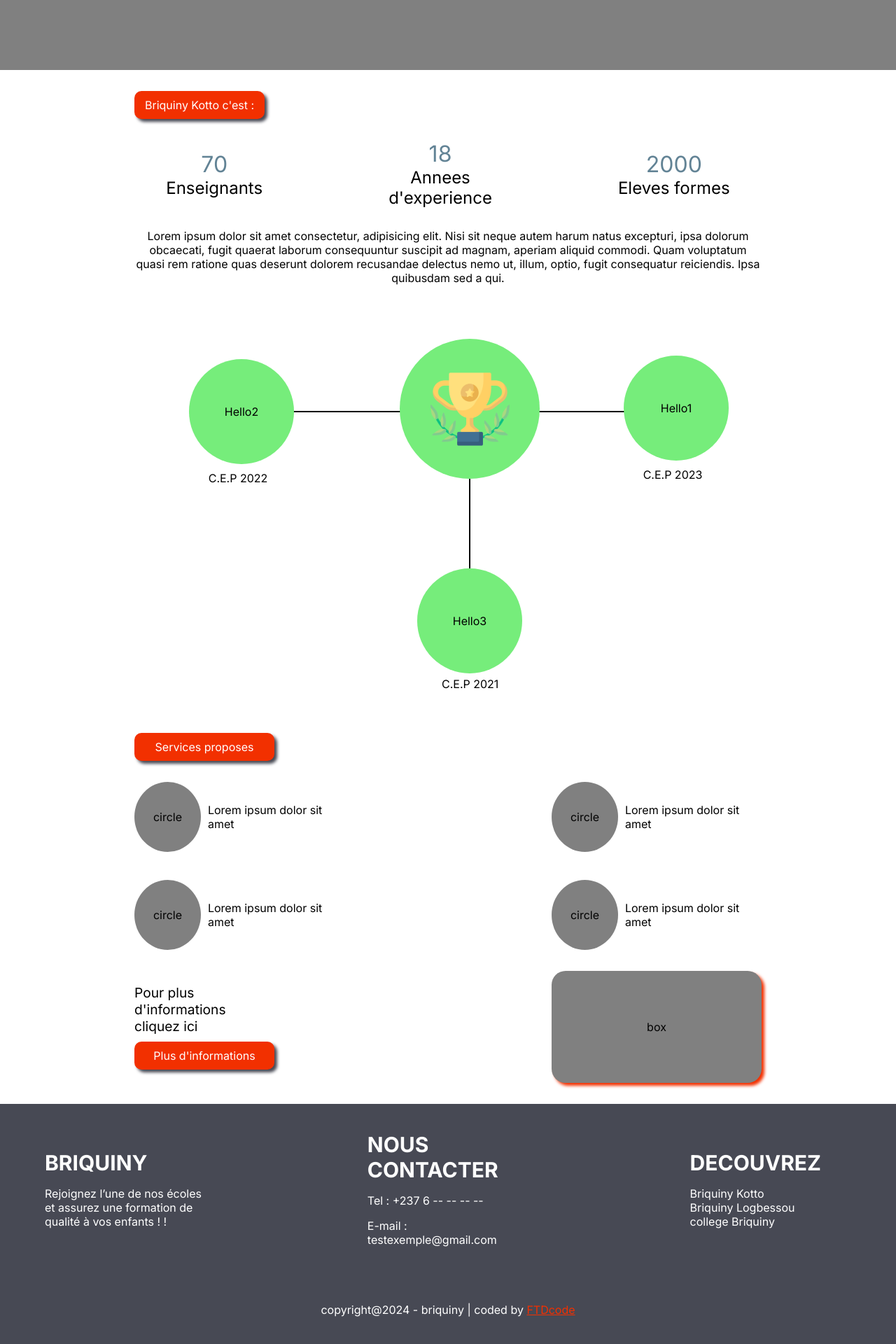
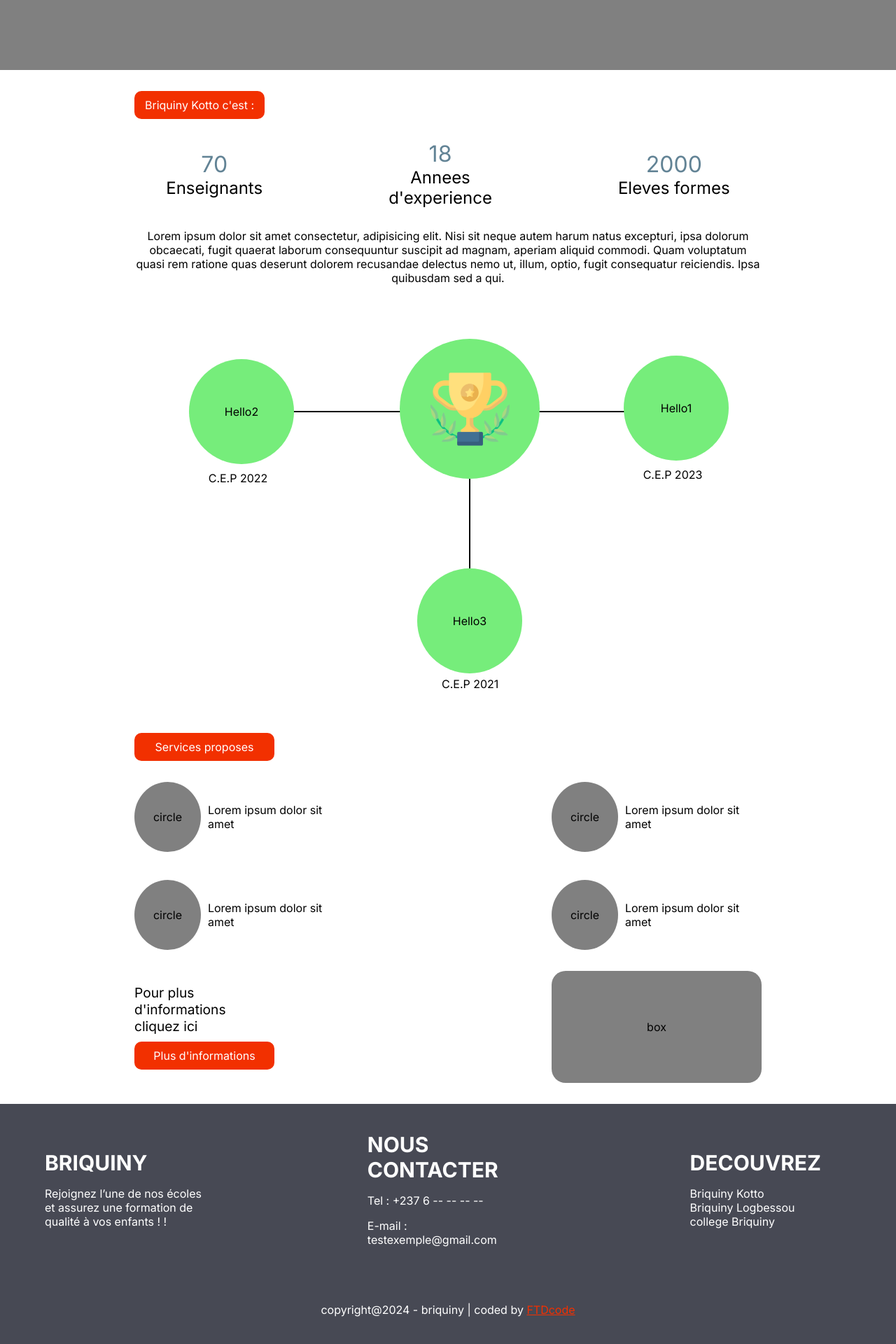
Before and after one commit to logan496/Briquiny-web, a React (Vite) app in the folder briquiny-frontend/: page /briquiny_kotto in a window 1280 px wide. Shown: the part 560-2480 px from the top of the page at 70% size. Built offline with nearby package versions, Linux system fonts and the light colour scheme.

Commit message:
I've add a new component service

```diff
--- a/briquiny-frontend/src/pages/Briquiny_kotto/index.css
+++ b/briquiny-frontend/src/pages/Briquiny_kotto/index.css
@@ -15,6 +15,7 @@
   color: white;
   height: 70vh;
   width: 100%;
+  text-align: center;
 }
 .container_div2 {
   display: flex;
@@ -43,7 +44,7 @@
   color: white;
   padding: 10px 15px 10px 15px;
   border-radius: 10px;
-  box-shadow: 4px 4px 4px #474954;
+  transition: box-shadow 0.2s ease-in-out;
 }
 @media screen and (max-width: 800px) {
   .container_div2_div1_button {
@@ -54,6 +55,9 @@
     width: 100%;
     height: 50px;
   }
+}
+.container_div2_div1_button:hover {
+  box-shadow: 6px 6px 6px #cccccd;
 }
 .container_div2_div1_box {
   display: flex;
@@ -290,8 +294,8 @@
   color: white;
   padding: 10px 15px 10px 15px;
   border-radius: 10px;
-  box-shadow: 4px 4px 4px #474954;
   width: 200px;
+  transition: box-shadow 0.2s ease-in-out;
 }
 @media screen and (max-width: 900px) {
   .bloc_div1 {
@@ -299,6 +303,9 @@
     width: 70vw;
     margin-bottom: 30px;
   }
+}
+.bloc_div1:hover {
+  box-shadow: 6px 6px 6px #cccccd;
 }
 .bloc_div2 {
   display: flex;
@@ -381,10 +388,13 @@
   width: 300px;
   height: 160px;
   border-radius: 20px;
-  box-shadow: 4px 4px 4px #F23000;
+  transition: box-shadow 0.2s ease-in-out;
 }
 @media screen and (max-width: 900px) {
   .bloc_div3_box {
     width: 70vw;
   }
+}
+.bloc_div3_box:hover {
+  box-shadow: 8px 8px 8px #ea866d;
 }/*# sourceMappingURL=index.css.map */
--- a/briquiny-frontend/src/pages/Briquiny_kotto/index.jsx
+++ b/briquiny-frontend/src/pages/Briquiny_kotto/index.jsx
@@ -1,6 +1,10 @@
 import "./index.css";
+
+import { useEffect, useState } from "react";
+
+import Service from "./service";
+
 import succes from "../../assets/success.svg";
-import { useEffect, useState } from "react";
 
 function Briquiny_kotto(){
 
@@ -8,6 +12,8 @@ function Briquiny_kotto(){
     const [isMobile, setIsMobile] = useState(null);
     const [isMobile1, setIsMobile2] = useState(null);
 
+    const lorem = "Lorem ipsum dolor sit amet";
+    const img = "circle";
     // The functions to define if the display is the mobile or not
     function changeDisplayType(){
         if (window.screen.width < 600 && !isMobile) {
@@ -137,34 +143,12 @@ function Briquiny_kotto(){
                     </div>
                     <div className="bloc_div2">
                         <div className="bloc_div2_div1">
-                            <div className="bloc_div2_div1_container">
-                                <div className="bloc_div2_div1_container_circle">
-                                    circle
-                                </div>
-                                <p>Lorem ipsum dolor sit amet </p>
-                            </div>
-                            <div className="bloc_div2_div1_container">
-                                <div className="bloc_div2_div1_container_circle">
-                                    circle
-                                </div>
-                                <p>Lorem ipsum dolor sit amet </p>
-                            </div>
-
+                            <Service img={img} lorem={lorem} />
+                            <Service img={img} lorem={lorem} />
                         </div>
                         <div className="bloc_div2_div2">
-                            <div className="bloc_div2_div1_container">
-                                <div className="bloc_div2_div1_container_circle">
-                                    circle
-                                </div>
-                                <p>Lorem ipsum dolor sit amet </p>
-                            </div>
-                            <div className="bloc_div2_div1_container">
-                                <div className="bloc_div2_div1_container_circle">
-                                    circle
-                                </div>
-                                <p>Lorem ipsum dolor sit amet </p>
-                            </div>
-
+                            <Service img={img} lorem={lorem} />
+                            <Service img={img} lorem={lorem} />
                         </div>
                     </div>
                     <div className="bloc_div3">
--- a/briquiny-frontend/src/pages/Briquiny_kotto/index.scss
+++ b/briquiny-frontend/src/pages/Briquiny_kotto/index.scss
@@ -21,6 +21,7 @@ $five: #fff;
         color: white;
         height: 70vh;
         width: 100%;
+        text-align: center;
     }
 
     &_div2{
@@ -49,7 +50,7 @@ $five: #fff;
                 color: white;
                 padding: 10px 15px 10px 15px;
                 border-radius: 10px;
-                box-shadow: 4px 4px 4px $primary;
+                transition: box-shadow 0.2s ease-in-out;
                 @media screen and (max-width: 800px) {
                     display: flex;
                     justify-content: center;
@@ -59,6 +60,9 @@ $five: #fff;
                     height: 50px;
                 }
 
+            }
+            &_button:hover{
+                box-shadow: 6px 6px 6px #cccccd;
             }
             &_box{
                 display: flex;
@@ -279,14 +283,17 @@ $five: #fff;
         color: white;
         padding: 10px 15px 10px 15px;
         border-radius: 10px;
-        box-shadow: 4px 4px 4px $primary;
         width: 200px;
+        transition: box-shadow 0.2s ease-in-out;
         @media screen and (max-width: 900px) {
             height: 51px;
             width: 70vw;
             margin-bottom: 30px;
         }
 
+    }
+    &_div1:hover{
+        box-shadow: 6px 6px 6px #cccccd;
     }
     &_div2{
         display: flex;
@@ -367,12 +374,15 @@ $five: #fff;
             width: 300px;
             height: 160px;
             border-radius: 20px;
-            box-shadow: 4px 4px 4px $secondary;
+            transition: box-shadow 0.2s ease-in-out;
             @media screen and (max-width: 900px) {
                 width: 70vw;
             }
 
         }
+        &_box:hover{
+            box-shadow: 8px 8px 8px #ea866d;
+        }
     }
 }
 
--- /dev/null
+++ b/briquiny-frontend/src/pages/Briquiny_kotto/service.jsx
@@ -0,0 +1,20 @@
+import "./index.css";
+import PropTypes from "prop-types";
+
+function Service({img, lorem}){
+    return(
+        <div className="bloc_div2_div1_container">
+            <div className="bloc_div2_div1_container_circle">
+                {img}
+            </div>
+            <p>{lorem}</p>
+        </div>
+    )
+}
+
+Service.propTypes = {
+    img: PropTypes.string.isRequired,
+    lorem: PropTypes.string.isRequired,
+}
+
+export default Service;
```
Also changed, not shown: 1 other file (tests, documents, lock files or other folders).
